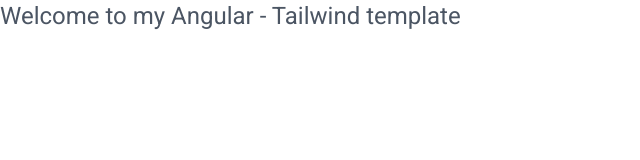
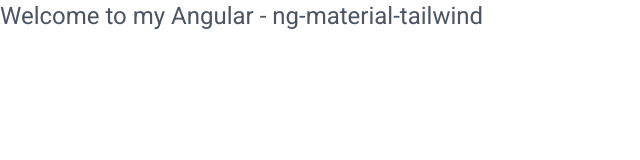
Before and after one commit to ognanshissi/angular-custom-architecture, an Angular app: page / in a window 1280 px wide. Shown: the top 160 px of the page, without its empty margins (0-640 px from the left). Built offline with nearby package versions, Linux system fonts and the light colour scheme.

Commit message:
Fix Unittest of app.component

```diff
--- a/src/app/app.component.html
+++ b/src/app/app.component.html
@@ -1,5 +1,5 @@
 <!-- TODO: Add loader globally -->
 <p class="text-2xl text-gray-600 mx-auto">
-  Welcome to my Angular - Tailwind template
+  Welcome to my Angular - {{ title }}
 </p>
 <router-outlet></router-outlet>
```
Also changed, not shown: 1 other file (tests, documents, lock files or other folders).
